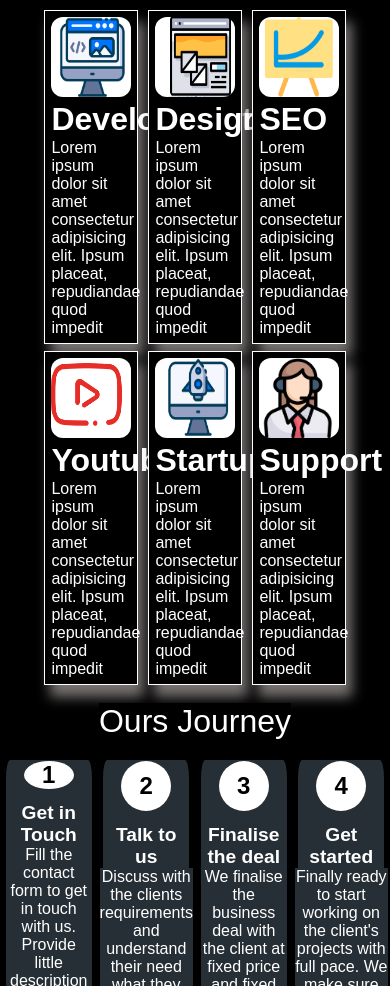
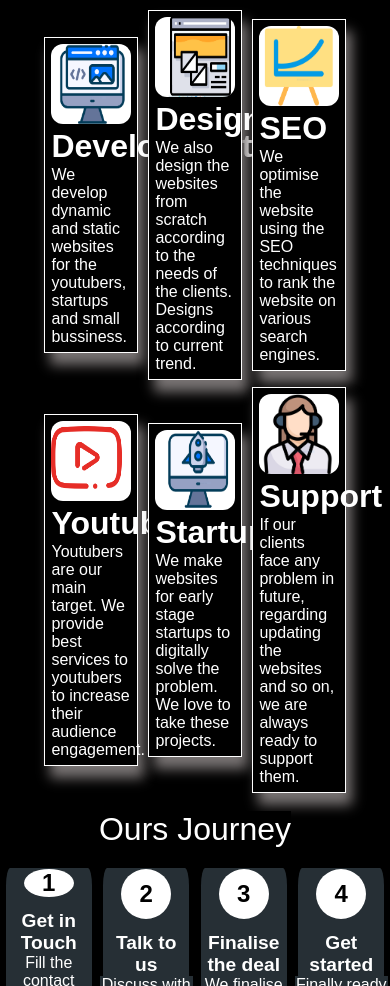
Before and after one commit to rupeshkumar8825/portfolio_website, a React (Create React App) app: page / in a window 390 px wide. Shown: the part 1980-2966 px from the top of the page. Built offline with nearby package versions, Linux system fonts and the light colour scheme; a web font is replaced by a local one.

Commit message:
Updated the service section. Going to make the website responsive

```diff
--- a/src/components/Service.js
+++ b/src/components/Service.js
@@ -17,7 +17,13 @@ import "../css/Service-card.css";
 // defining the functional component of the services section of the website
 const Service = () => {
     console.log("this is the services component");
-    const content1 = "Lorem ipsum dolor sit amet consectetur adipisicing elit. Ipsum placeat, repudiandae quod impedit "
+    const content_development = "We develop dynamic and static websites for the youtubers, startups and small bussiness. "
+    const content_design = "We also design the websites from scratch according to the needs of the clients. Designs according to current trend."
+    const content_seo = "We optimise the website using the SEO techniques to rank the website on various search engines."
+    const content_youtubers = "Youtubers are our main target. We provide best services to youtubers to increase their audience engagement."
+    const content_startups = "We make websites for early stage startups to digitally solve the problem. We love to take these projects."
+    const content_support = "If our clients face any problem in future, regarding updating the websites and so on, we are always ready to support them."
+
 
 
 
@@ -27,12 +33,12 @@ const Service = () => {
             <div id='service'>
                 <h1 id='service-heading'>Services</h1>
                 <div className="service-container">
-                    <ServiceCards image={development} heading="Development" content={content1}></ServiceCards>
-                    <ServiceCards image={design} alt="loading" heading="Design" content={content1}></ServiceCards>
-                    <ServiceCards image={seo} alt="loading" heading="SEO" content={content1}></ServiceCards>
-                    <ServiceCards image={youtubers} alt="loading" heading="Youtubers" content={content1}></ServiceCards>
-                    <ServiceCards image={startups} alt="loading" heading="Startups" content={content1}></ServiceCards>
-                    <ServiceCards image={support} alt="loading" heading="Support" content={content1}></ServiceCards>
+                    <ServiceCards image={development} heading="Development" content={content_development}></ServiceCards>
+                    <ServiceCards image={design} alt="loading" heading="Design" content={content_design}></ServiceCards>
+                    <ServiceCards image={seo} alt="loading" heading="SEO" content={content_seo}></ServiceCards>
+                    <ServiceCards image={youtubers} alt="loading" heading="Youtubers" content={content_youtubers}></ServiceCards>
+                    <ServiceCards image={startups} alt="loading" heading="Startups" content={content_startups}></ServiceCards>
+                    <ServiceCards image={support} alt="loading" heading="Support" content={content_support}></ServiceCards>
 
 
                 </div>
```
